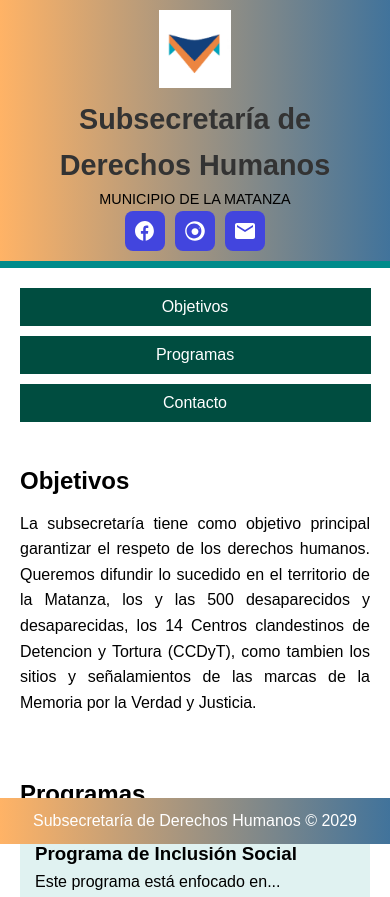
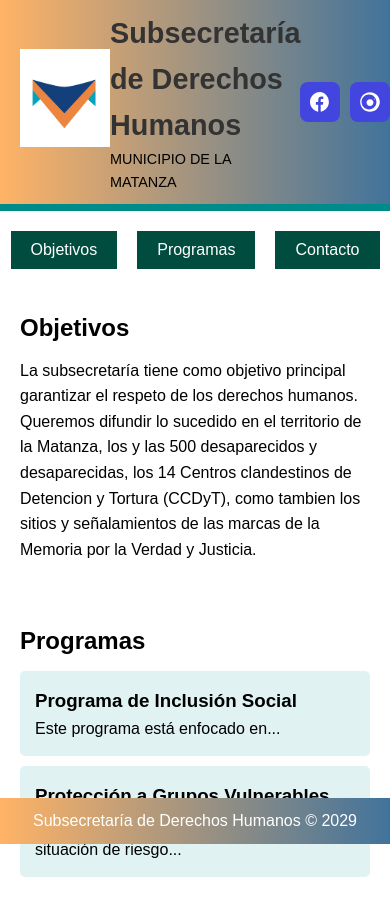
Before and after one commit to DDHH2024/DDHH2024.github.io, a plain HTML site: page index.html in a window 390 px wide. Shown: the top 897 px of the page. Drawn offline with Linux system fonts and the light colour scheme.

Commit message:
Update index.css

```diff
--- a/index.css
+++ b/index.css
@@ -117,59 +117,3 @@ footer {
     font-size: 18px;
     text-decoration: none;
   }
-/* index.css */
-
-/* Estilos generales */
-body {
-    font-family: Arial, sans-serif;
-    margin: 0;
-    padding: 0;
-}
-
-/* Ajustes para pantallas pequeñas */
-@media (max-width: 768px) {
-    .hea {
-        display: flex;
-        flex-direction: column;
-        align-items: center;
-        text-align: center;
-    }
-
-    .logo img {
-        width: 80%;
-        max-width: 200px;
-    }
-
-    .social-icons {
-        display: flex;
-        justify-content: center;
-        gap: 10px;
-    }
-
-    nav {
-        display: flex;
-        flex-direction: column;
-        align-items: center;
-        gap: 10px;
-    }
-
-    nav button {
-        padding: 10px;
-        font-size: 16px;
-        width: 90%;
-    }
-
-    #objetivos, #programas, #contacto {
-        padding: 20px;
-        text-align: justify;
-    }
-
-    .program-card {
-        margin-bottom: 20px;
-    }
-
-    footer {
-        text-align: center;
-        padding: 10px;
-    }
-}
```
